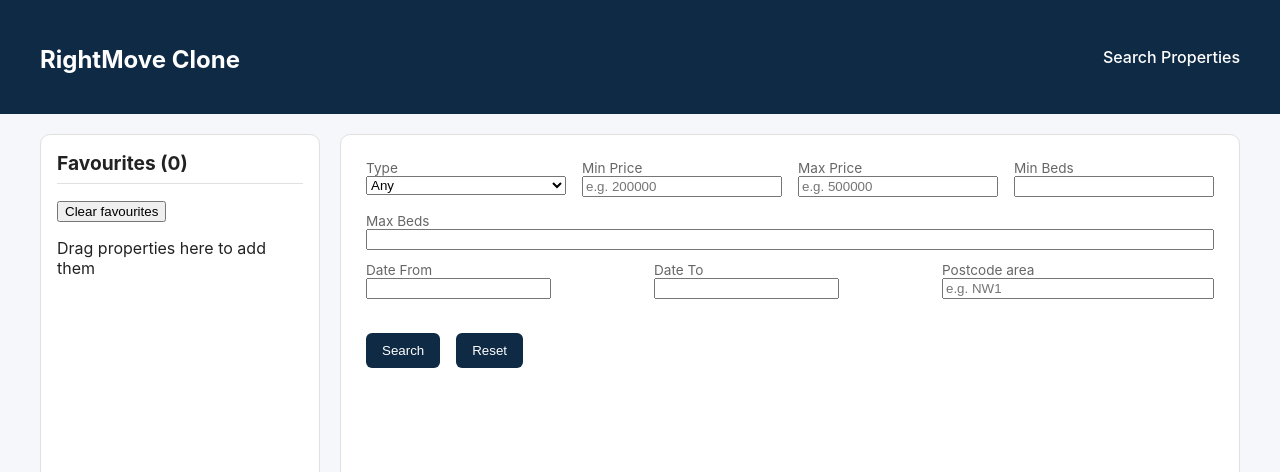
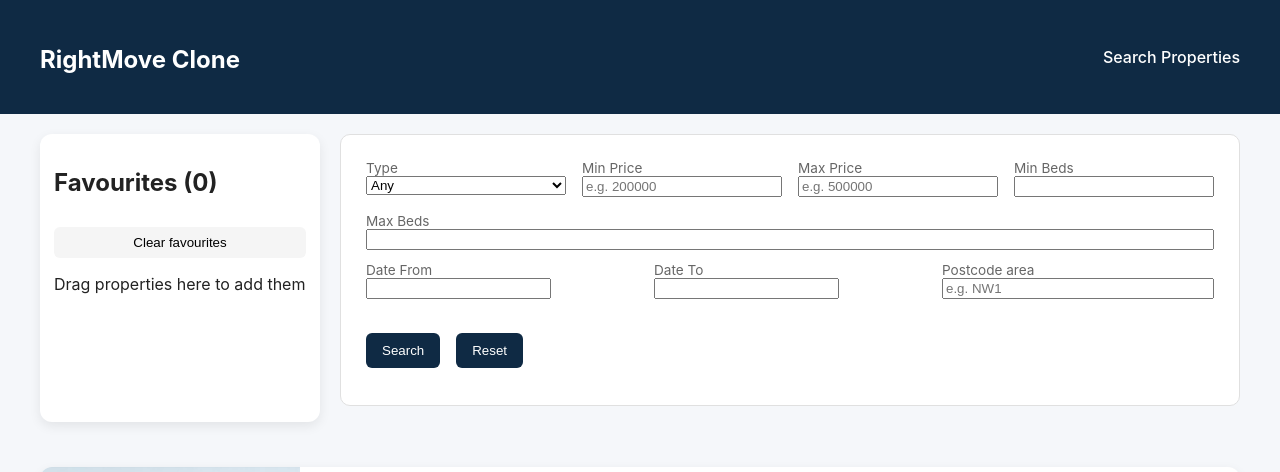
Before and after one commit to OmeshFernando/Estate-Agent-App, a React (Vite) app in the folder estate-agent-app/: page / in a window 1280 px wide. Shown: the top 472 px of the page. Built offline with nearby package versions, Linux system fonts and the light colour scheme.

Commit message:
Improve FavouritesPanel layout
Updated FavouritesPanel to show property type and bedroom count instead of title, and enhanced the panel's styling for better layout and usability.

```diff
--- a/estate-agent-app/src/components/FavouritesPanel.jsx
+++ b/estate-agent-app/src/components/FavouritesPanel.jsx
@@ -17,9 +17,9 @@
       <ul>
         {favourites.map(f => (
           <li key={f.id}>
-            <img src={f.images?.[0]} alt={f.title} />
-            <div>
-              <strong>{f.title}</strong>
+            <img src={f.images?.[0]} alt={f.type} />
+            <div  className="fav-info">
+              <strong>{f.type} – {f.bedrooms} Bed</strong>
               <button onClick={()=>removeFavourite(f.id)}>Remove</button>
             </div>
           </li>
--- a/estate-agent-app/src/styles/main.css
+++ b/estate-agent-app/src/styles/main.css
@@ -30,43 +30,73 @@
   padding: 20px;
 }
 
-/* Favourites */
+/* FAVOURITES PANEL */
 .favourites-panel {
   background: var(--card-bg);
-  padding: 16px;
-  border-radius:10px;
-  border: 1px solid var(--border);
-  height: calc(100vh - 140px);
-  overflow:auto;
+  border-radius: 12px;
+  padding: 14px;
+  box-shadow: 0 4px 12px rgba(0,0,0,0.08);
 }
-.favourites-panel h2 {
-  margin-top: 0;
-  font-size: 1.2rem;
-  border-bottom: 1px solid var(--border);
-  padding-bottom: 8px;
-}
+
+/* LIST */
 .favourites-panel ul {
   list-style: none;
   padding: 0;
   margin: 12px 0;
 }
+
+/* ITEM */
 .favourites-panel li {
   display: flex;
-  justify-content: space-between;
-  align-items: center;
-  margin-bottom: 8px;
+  gap: 10px;
+  padding: 10px 0;
+  border-bottom: 1px solid #eee;
 }
-.favourites-panel a {
-  color: var(--primary);
+
+.favourites-panel li:last-child {
+  border-bottom: none;
+}
+
+/* IMAGE */
+.favourites-panel img {
+  width: 64px;
+  height: 64px;
+  object-fit: cover;
+  border-radius: 6px;
+  flex-shrink: 0;
+}
+
+/* INFO */
+.fav-info {
+  display: flex;
+  flex-direction: column;
+  gap: 4px;
+  font-size: 0.85rem;
+}
+
+/* REMOVE BUTTON */
+.fav-info button{
+  background: var(--primary);
+  color: white;
+  border: none;
+  padding: 10px 16px;
+  border-radius: 6px;
+  cursor: pointer;
+  margin-top: 22px;
   text-decoration: none;
-  font-weight: 500;
 }
-.favourites img {
-   width:48px;
-   height:48px;
-   object-fit:cover;
-   margin-right:8px;
-  }
+
+/* CLEAR BUTTON */
+.favourites-panel > button {
+  width: 100%;
+  margin-top: 10px;
+  padding: 8px;
+  border-radius: 6px;
+  border: none;
+  background: #f5f5f5;
+  cursor: pointer;
+}
+
   .removeFavourites {
   background: none;
   border: none;
```
